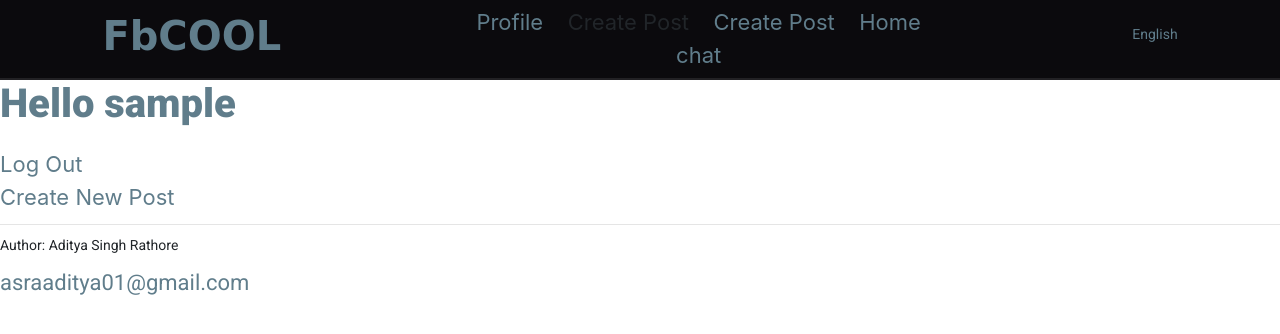
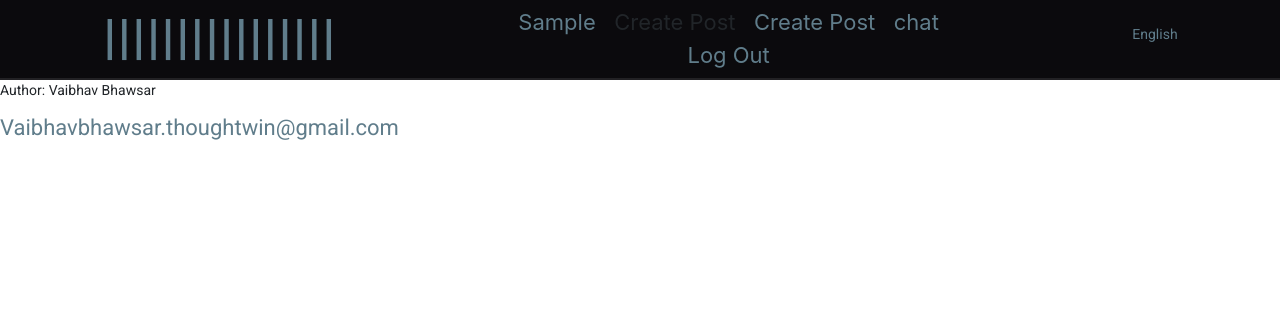
Before and after one commit to vaibhavbhwsr/mysite, a Django app: page / in a window 1280 px wide. Shown: the top 334 px of the page. Run offline with Django 3.2, Linux system fonts and the light colour scheme; the visitor is signed in with stand-in values (Sample User, id 1); data that the repository does not hold is empty; some libraries are stand-ins or nearby versions; some web fonts are replaced.

Commit message:
Modified after Aaditya help with css

```diff
--- a/mysite/registration/templates/registration/create_post.html
+++ b/mysite/registration/templates/registration/create_post.html
@@ -1,12 +1,11 @@
 {% extends 'mysite/base.html' %}
 
-{% load crispy_forms_tags %}
 {% block title %}Create Post{% endblock %}
 {% block content %}
     <h1>Create Your Post From Here!</h1>
     <form method="post" enctype="multipart/form-data">
         {% csrf_token %}
-        {{ form|crispy }}
+        {{ form.as_p }}
         <br>
         <input type="submit" value="Create Post">
     </form>
--- a/mysite/registration/templates/registration/post/post_confirm_delete.html
+++ b/mysite/registration/templates/registration/post/post_confirm_delete.html
@@ -2,7 +2,7 @@
 
 {% block title %}Confirm | {{ post.description }}{% endblock %}
 
-{% block body %}
+{% block content %}
 	<h1> Are you sure want to Delete this Post? </h1>
     <form method="post">
         {% csrf_token %}
--- a/mysite/registration/templates/registration/post/post_delete.html
+++ b/mysite/registration/templates/registration/post/post_delete.html
@@ -2,7 +2,7 @@
 
 {% block title %}Deleted!{% endblock %}
 
-{% block body %}
+{% block content %}
 	<h1> Successfully deleted! </h1>
 	<a href="{% url 'post' %}">Go Back To all Posts.</a>
 {% endblock %}
--- a/mysite/registration/templates/registration/profile.html
+++ b/mysite/registration/templates/registration/profile.html
@@ -1,8 +1,6 @@
 {% extends 'mysite/base.html' %}
 
-{% load crispy_forms_tags %}
-
-{% block title %}Hello! {{user.username}}{% endblock %}
+{% block title %}Hello! {{ user | capfirst }}{% endblock %}
 
 {% block style %}
 	img {
@@ -14,20 +12,19 @@
 <div>
 	<div>
 		{% if user.is_authenticated %}
-			<h1> Hello {{ user.username }} </h1><br>
-			<a href="{% url 'logout' %}">Log Out</a><br>
-			<a href="{% url 'createpost' %}">Create New Post</a><br>
+			{% for message in messages %}
+        		<h3>{{ user | capfirst }}, {{ message }}</h3>
+    		{% endfor %}
 		{% else %}
 			<p>You are not logged in</p>
 			<a href="{% url 'login' %}">Log In</a>
 		{% endif %}
 	</div>
-	<hr>
 	{% for post in posts %}
 	<div>
 		<div>
-			<b>{{ post.user_name }}</b>
-			<br><small>Posted on {{ post.date_posted }}</small>
+			<h5><b>{{ post.user_name | capfirst }}</b></h5>
+			<small>Posted on {{ post.date_posted }}</small>
 			<p>{{ post.description }}</p>
 		</div>
 		<a href="{% url 'detail' post.id %}"><img src="{{ post.picture.url }}"></a>
--- a/mysite/registration/views.py
+++ b/mysite/registration/views.py
@@ -25,7 +25,7 @@ class ProfileView(TemplateView):
 
 class MyLoginView(SuccessMessageMixin, LoginView):
     redirect_authenticated_user = True
-    success_message = 'Logged In Successfully'
+    success_message = 'Welcome Here!'
 
 
 class MyLogoutView(LogoutView):
@@ -37,7 +37,7 @@ class PostCreateView(SuccessMessageMixin, LoginRequiredMixin, CreateView):
     form_class = NewPostForm
     template_name = 'registration/create_post.html'
     success_url = '/'
-    success_message = 'Post Created Successfully'
+    success_message = 'Your Post Created and Uploaded Successfully'
 
     def form_valid(self, form):
         """If the form is valid, save the associated model."""
--- a/mysite/templates/layout/footer.html
+++ b/mysite/templates/layout/footer.html
@@ -1,4 +1,4 @@
 <footer>
-  <p>Author: Aditya Singh Rathore</p>
-  <p><a href="mailto:hege@example.com">asraaditya01@gmail.com</a></p>
+  <p>Author: Vaibhav Bhawsar</p>
+  <p><a href="mailto:vaibhavbhawsar.thoughtwin@gmail.com">Vaibhavbhawsar.thoughtwin@gmail.com</a></p>
 </footer>
--- a/mysite/templates/layout/header.html
+++ b/mysite/templates/layout/header.html
@@ -3,7 +3,7 @@
     <div class="grid">
 
         <div class="logo">
-            <a href="#">FbCOOL</a>
+            <a href="{% url 'post' %}">||||||||||||||||</a>
         </div>
 
         <input type="checkbox" class="navigationCheckbox" id="navi">
@@ -14,20 +14,20 @@
 
         <nav class="menu bg-black">
             <div class="menu-item">
-                <a href="#" class="liens">Profile</a>
+                <a href="{% url 'post' %}" class="liens">{{ user | capfirst }}</a>
 
                 <a class="fa fa-pencil create-post-model-popup" data-toggle="modal" id="createpostlink"
                     data-url="#" data-target="#createpost" title="create_new_post"
                     data-tooltip>Create Post</a>
-                <a href="#" class="liens">Create Post</a>
-                <a href="#" class="liens">Home</a>
+                <a href="{% url 'createpost' %}" class="liens">Create Post</a>
                 <a href="#" class="liens">chat</a>
+                <a href="{% url 'logout' %}" class="liens">Log Out</a>
             </div>
         </nav>
 
         <div class="langueEN">
             <a href="#">
-                <p class="english">English</p>
+                <p class="english" >English</p>
             </a>
         </div>
 
--- a/mysite/templates/mysite/base.html
+++ b/mysite/templates/mysite/base.html
@@ -2,7 +2,7 @@
 <!DOCTYPE html>
 <html lang="en">
     <head>
-        <title>{% block title %}FbCOOL{% endblock title %}</title>
+        <title>{% block title %} SiteName {% endblock title %}</title>
         {% block head_favicon %}
             <link rel="icon" type="image/png" href='{% static "img/favicon.ico" %}'>
         {% endblock head_favicon %}
@@ -41,6 +41,7 @@
             {% include "layout/header.html" %}
         {% endblock header %}
         {% block content %}
+            This is the body of base.html
         {% endblock content %}
         {# The Footer #}
         {% block footer %}
```
Also changed, not shown: mysite/media/path/to/img/1.jpeg (added), mysite/media/path/to/img/4.jpg (added), mysite/media/path/to/img/8.jpeg (added), mysite/registration/migrations/0003_alter_post_picture.py (added), mysite/registration/templates/registration/signup.html (indentation only).
